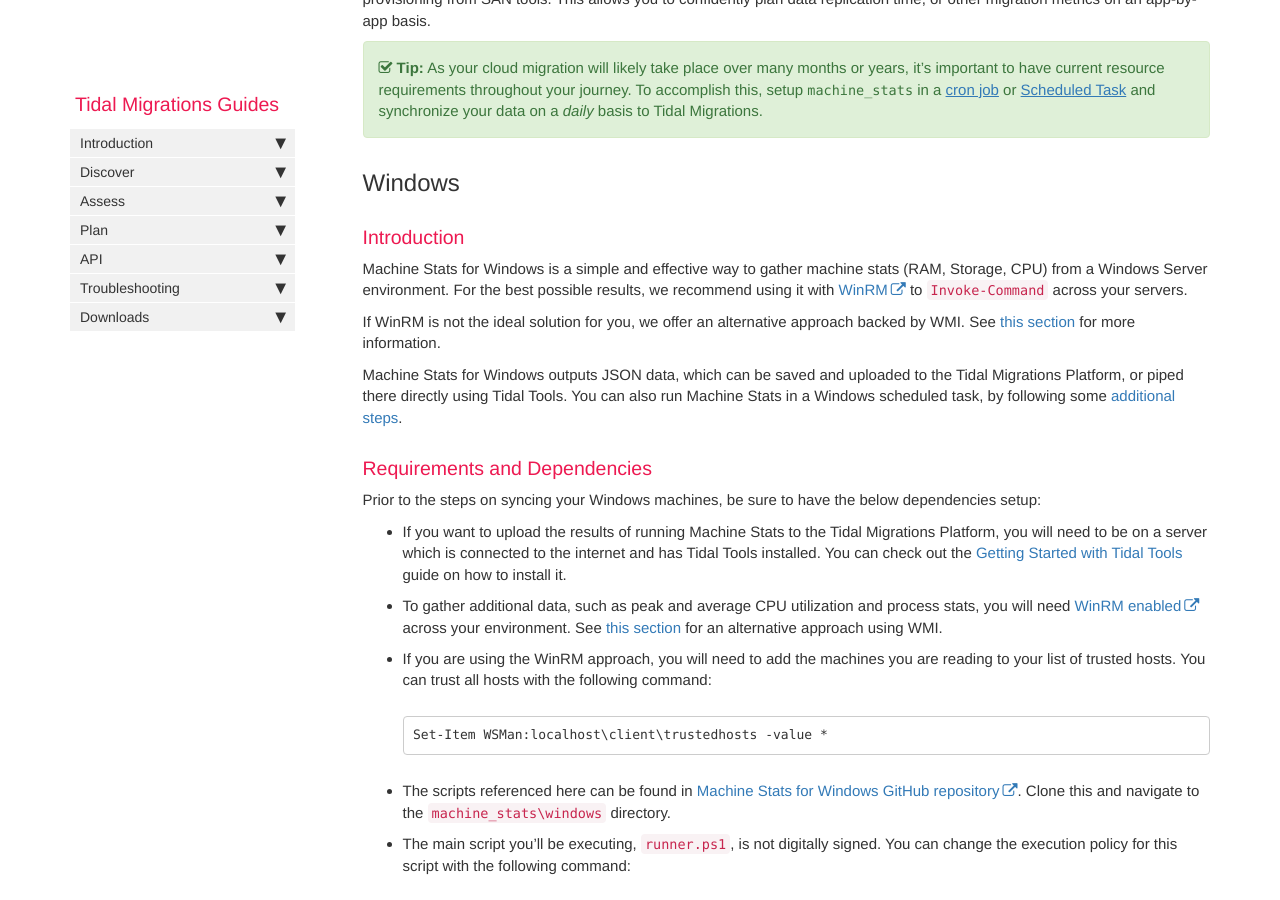
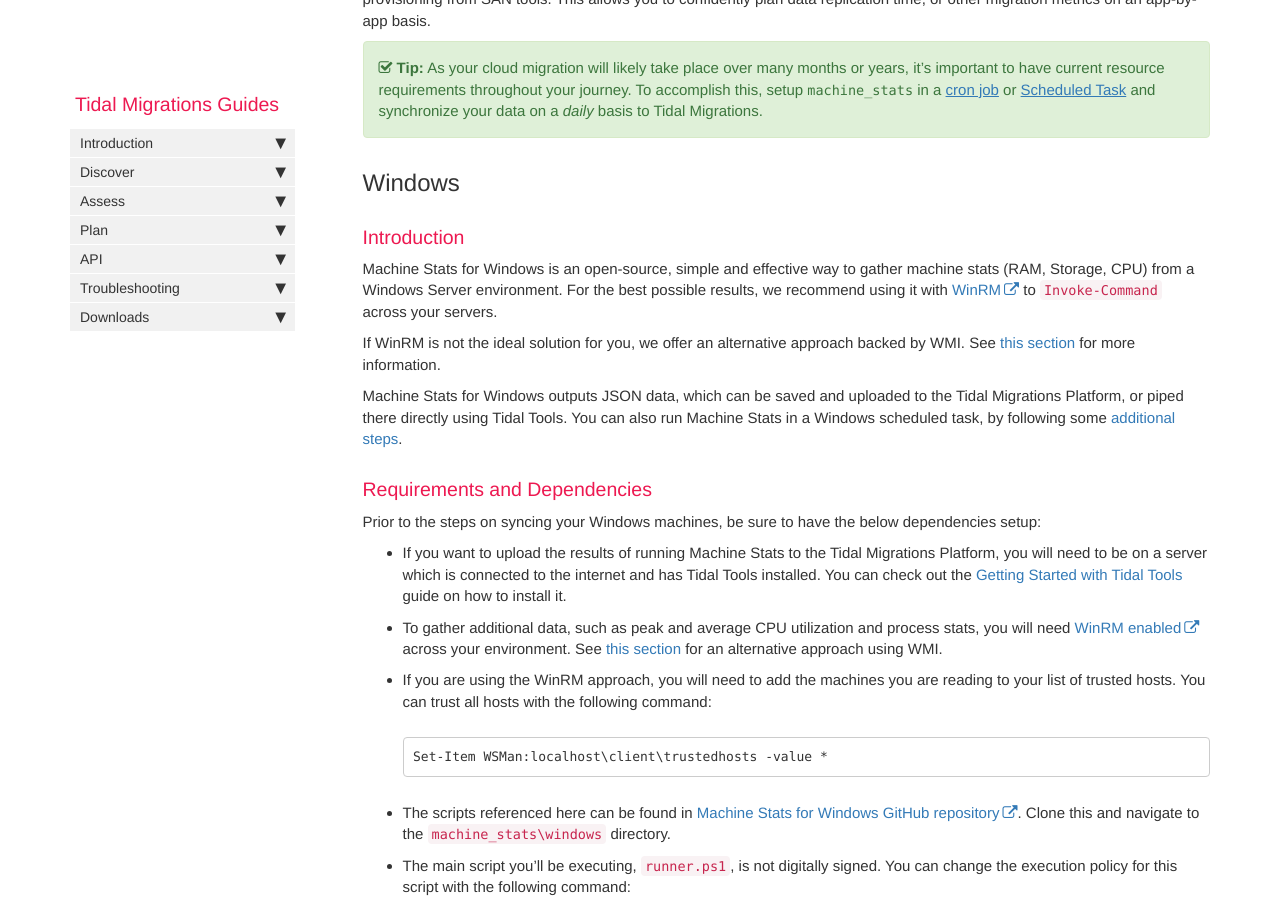
Before and after one commit to tidalmigrations/tidalmigrations.github.io, a Jekyll site: the page built from pages/tidal tools/machine_stats.md, in a window 1280 px wide and 900 px high, scrolled down 1080 px. Built offline with Jekyll 4.4.1, drawn with Linux system fonts in a browser that asks for light colours; nearby versions of some CDN libraries; comment, search, counter and statistics services are not loaded.

Commit message:
Update pages/tidal tools/machine_stats.md
Co-authored-by: Mario Mejia <jmariomejiap@gmail.com>

```diff
--- a/pages/tidal tools/machine_stats.md
+++ b/pages/tidal tools/machine_stats.md
@@ -32,7 +32,7 @@ Migrations." %}
 
 ### Introduction
 
-Machine Stats for Windows is a simple and effective way to gather machine stats (RAM, Storage, CPU) from a Windows Server environment. For the best possible results, we recommend using it with [WinRM](https://docs.microsoft.com/en-us/windows/win32/winrm/installation-and-configuration-for-windows-remote-management)
+Machine Stats for Windows is an open-source, simple and effective way to gather machine stats (RAM, Storage, CPU) from a Windows Server environment. For the best possible results, we recommend using it with [WinRM](https://docs.microsoft.com/en-us/windows/win32/winrm/installation-and-configuration-for-windows-remote-management)
 to `Invoke-Command` across your servers.
 
 If WinRM is not the ideal solution for you, we offer an alternative approach backed by WMI. See [this section](#gather-machine-stats-without-winrm) for more information.
```
